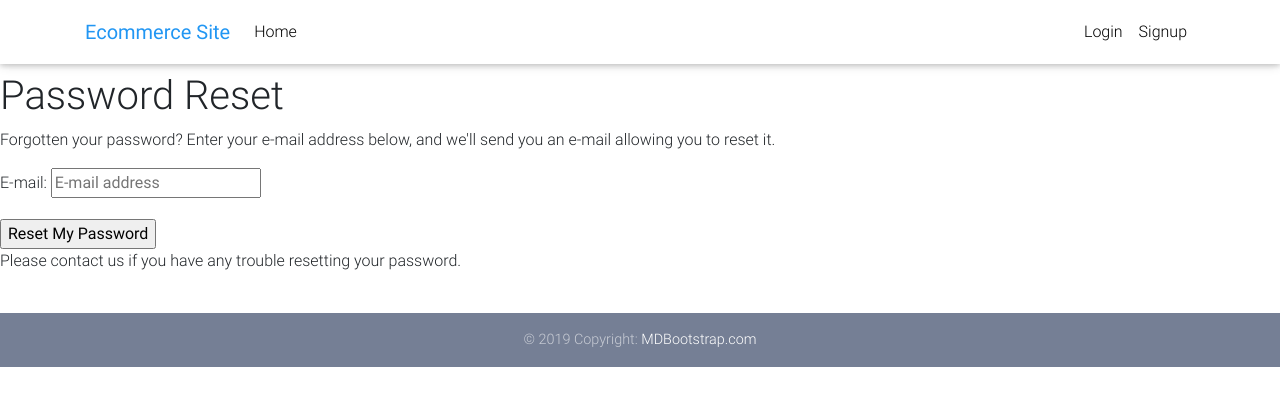
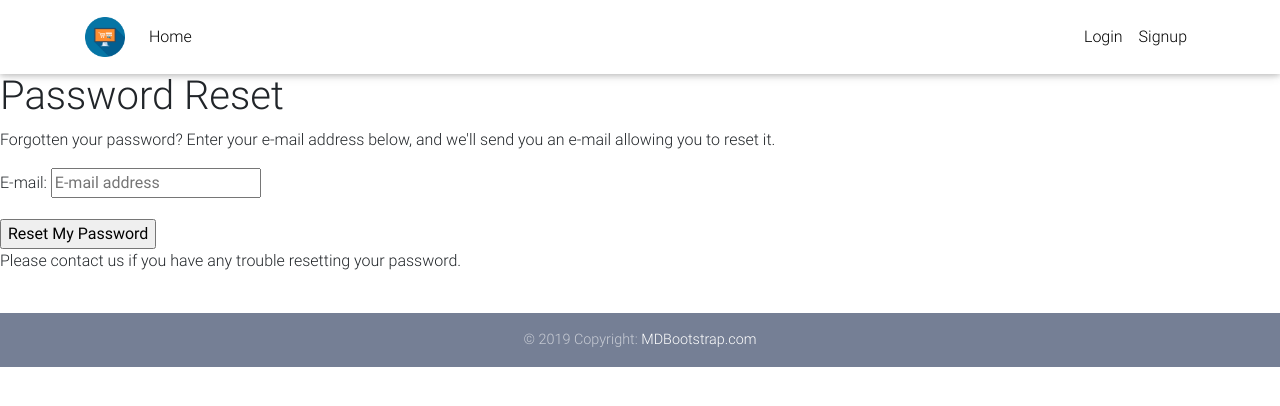
Before and after one commit to alexsonnysar/uh-se-ecommerce-app, a Django app: page /accounts/password/reset/ in a window 1280 px wide. Shown: the top 406 px of the page. Run offline with Django 3.2, Linux system fonts and the light colour scheme; some libraries are stand-ins or nearby versions.

Commit message:
Added favicon

```diff
--- a/templates/base.html
+++ b/templates/base.html
@@ -11,6 +11,7 @@
   <title>{% block head_title %}{% endblock %}</title>
   {% block extra_head %}
   {% endblock %}
+  <link rel="shortcut icon" type="image/png" href="{% static 'onlineshop_78377.ico' %}"/>
   <!-- Font Awesome -->
   <link rel="stylesheet" href="https://use.fontawesome.com/releases/v5.11.2/css/all.css">
   <!-- Bootstrap core CSS -->
@@ -76,7 +77,8 @@
 
       <!-- Brand -->
       <a class="navbar-brand waves-effect" href="#">
-        <strong class="blue-text">Ecommerce Site</strong>
+        <img src="{% static 'onlineshop_78377.ico' %}" width="40" height="40" alt="">
+        <!-- <strong class="blue-text">Ecommerce Site</strong> -->
       </a>
 
       <!-- Collapse -->
```
Also changed, not shown: static/onlineshop_78377.ico (added).
